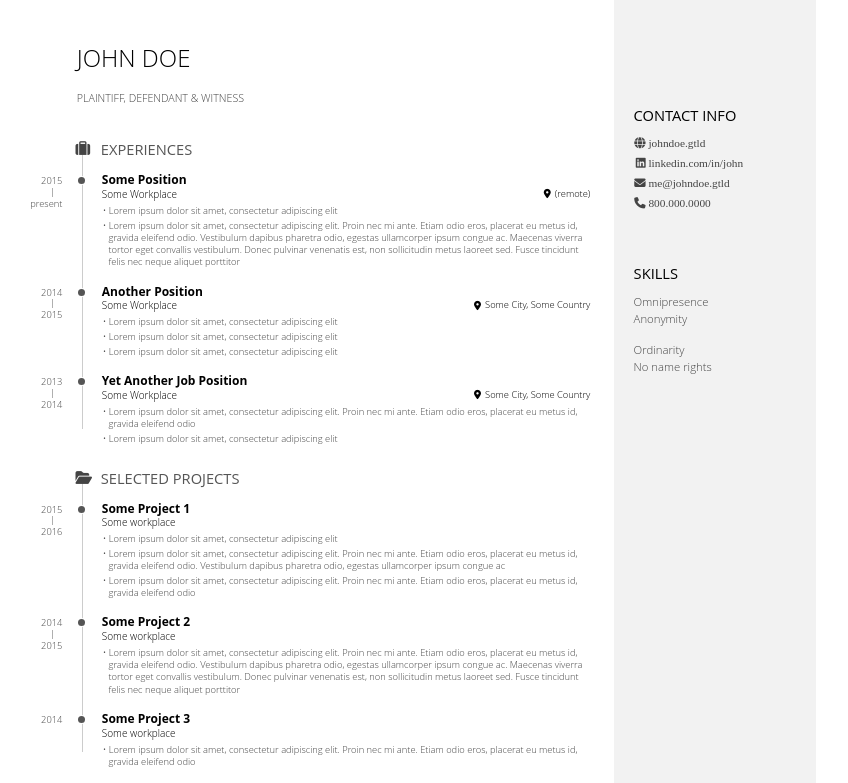
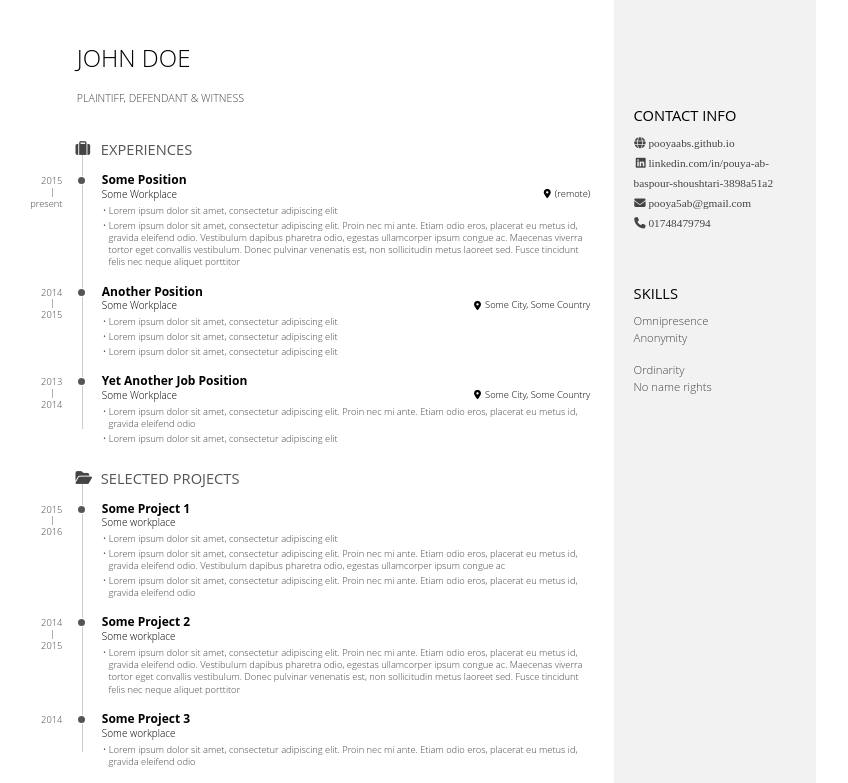
Before and after one commit to Pooyaabs/pooyaabs.github.io, a plain HTML site: page index.html in a window 1280 px wide. Shown: the top 783 px of the page, without its empty margins (0-848 px from the left). Drawn offline with nearby package versions, Linux system fonts and the light colour scheme; a web font is replaced by a local one.

Commit message:
add contact info

```diff
--- a/index.html
+++ b/index.html
@@ -221,10 +221,10 @@
           Contact Info
         </h1>
         <ul>
-          <li><i class="fa fa-globe"></i> johndoe.gtld</li>
-          <li><i class="fa fa-linkedin"></i> linkedin.com/in/john</li>
-          <li><i class="fa fa-envelope"></i> me@johndoe.gtld</li>
-          <li><i class="fa fa-phone"></i> 800.000.0000</li>
+          <li><i class="fa fa-globe"></i> pooyaabs.github.io</li>
+          <li><i class="fa fa-linkedin"></i> linkedin.com/in/pouya-abbaspour-shoushtari-3898a51a2</li>
+          <li><i class="fa fa-envelope"></i> pooya5ab@gmail.com</li>
+          <li><i class="fa fa-phone"></i> 01748479794</li>
         </ul>
       </div>
       <div class="side-block" id="skills">
```
